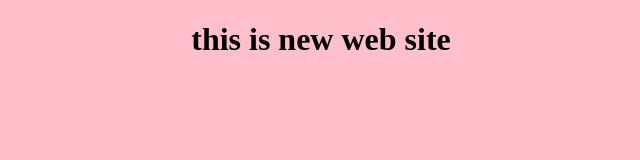
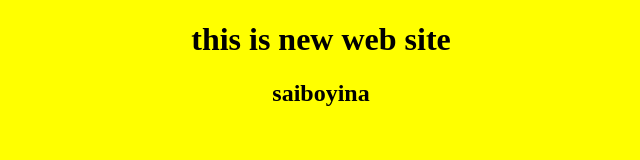
Before and after one commit to saiboyina/firstrepo, a plain HTML site: page WebContent/index.html in a window 1280 px wide. Shown: the whole page, without its empty margins (319-959 px from the left). Drawn offline with Linux system fonts and the light colour scheme.

Commit message:
xdjhvz;jod

```diff
--- a/WebContent/index.html
+++ b/WebContent/index.html
@@ -4,7 +4,8 @@
 <meta charset="ISO-8859-1">
 <title>Insert title here</title>
 </head>
-<body bgcolor="pink">
+<body bgcolor="yellow">
 <h1 align="center">this is new web site</h1>
+<h2 align="center">saiboyina</h2>
 </body>
 </html>
```
